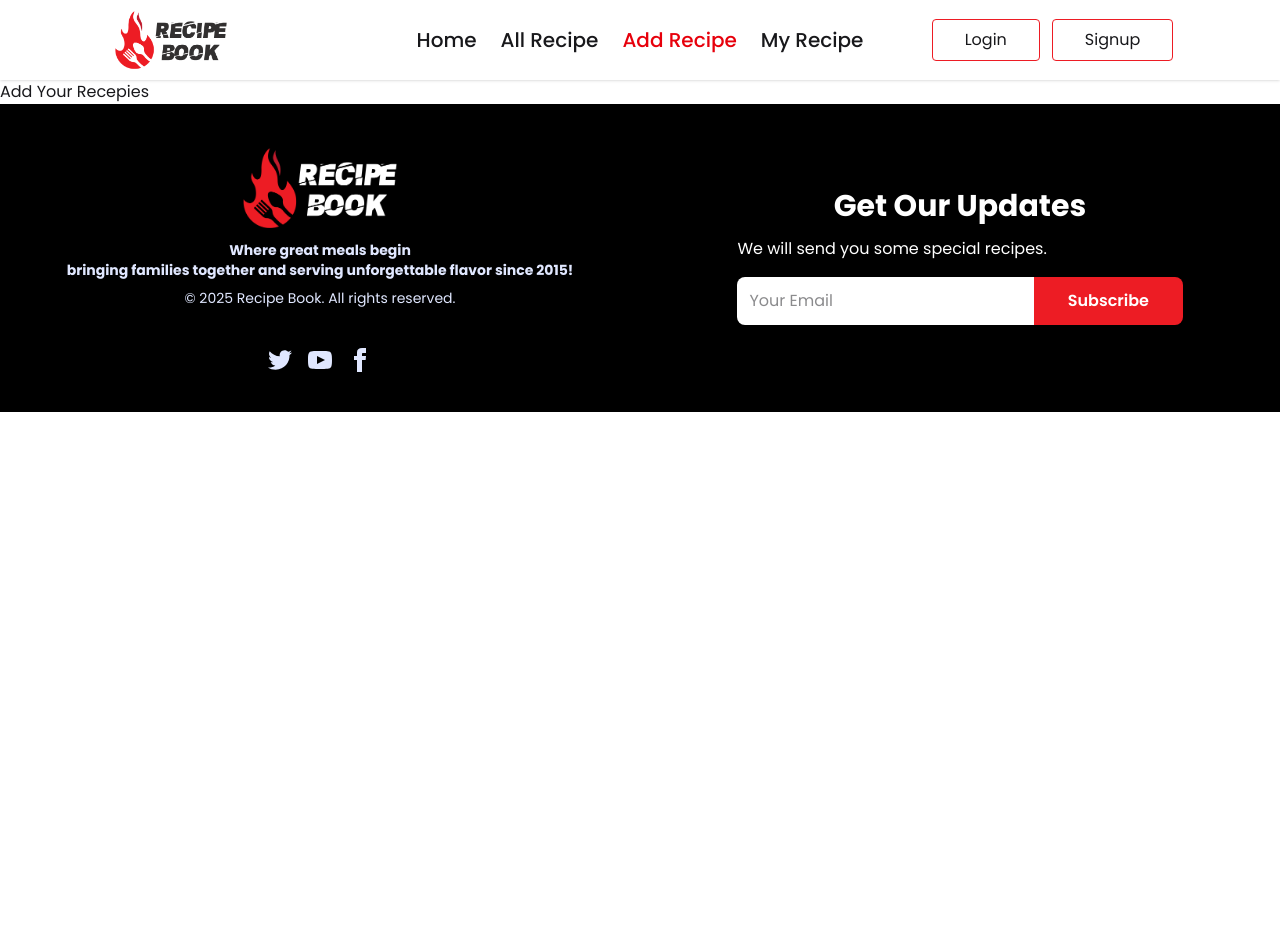
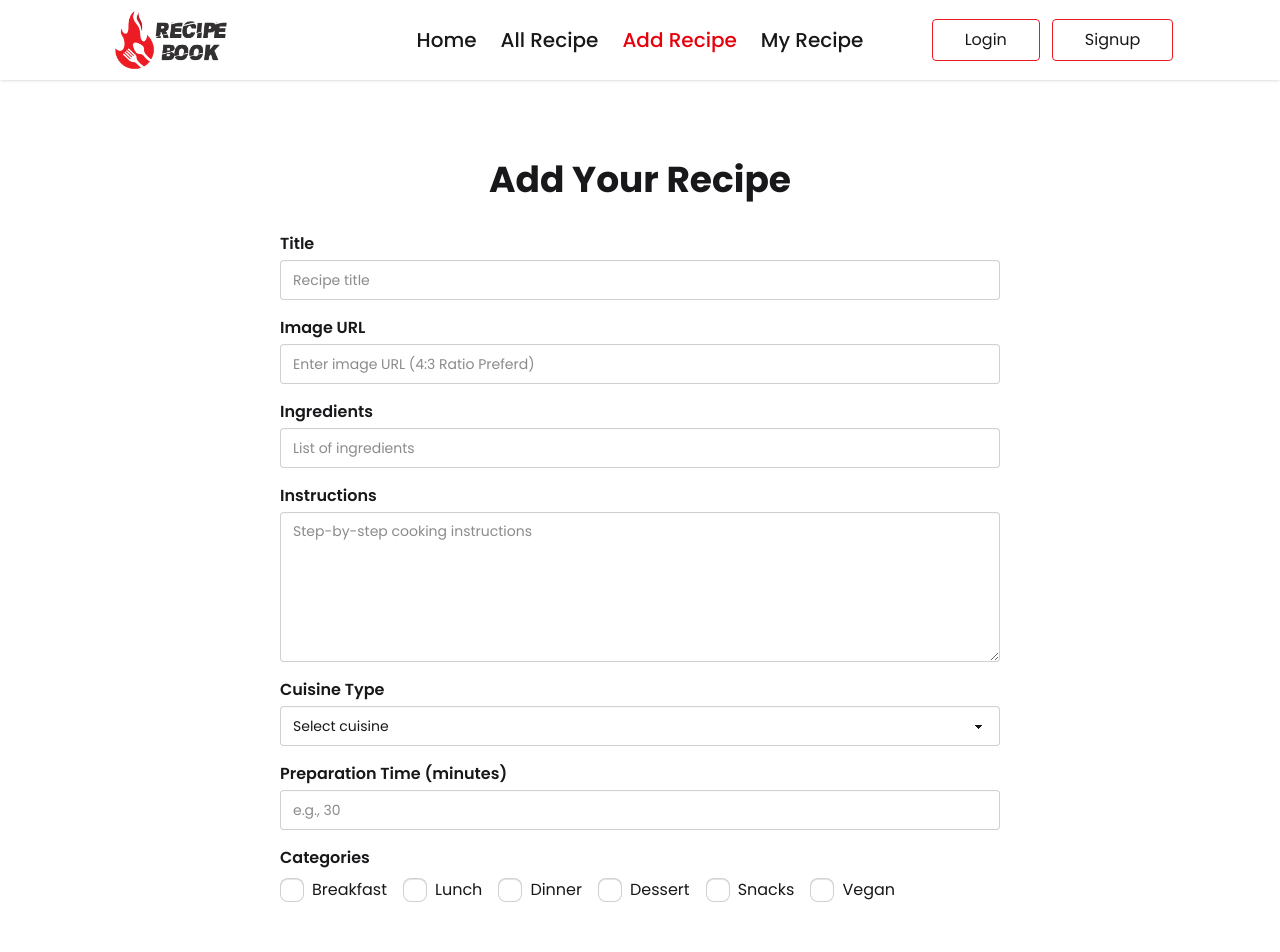
Before and after one commit to anik-siddiky/recipe-book-client, a React (Vite) app: page /add-recipes in a window 1280 px wide. Shown: the top 952 px of the page. Before the commit the page ends 800 px from the top, so only its background shows below. Built offline with nearby package versions, Linux system fonts and the light colour scheme.

Commit message:
added the add-recipe form and tracked all the form field

```diff
--- a/src/Components/Footer.jsx
+++ b/src/Components/Footer.jsx
@@ -4,7 +4,7 @@ import { Link } from 'react-router';
 
 const Footer = () => {
     return (
-        <div className='bg-black py-10 md:flex'>
+        <div className='bg-black py-20 md:py-28 md:flex'>
 
 
             <div className="footer footer-horizontal footer-center bg-black text-primary-content md:px-0 px-3">
--- a/src/Pages/AddRecipes.jsx
+++ b/src/Pages/AddRecipes.jsx
@@ -1,9 +1,116 @@
 import React from 'react';
 
 const AddRecipes = () => {
+
+    const handleAddRecipes = (e) => {
+        e.preventDefault();
+
+        const form = e.target;
+        const title = form.title.value;
+        const image = form.image.value;
+        const ingredients = form.ingredients.value;
+        const instructions = form.instructions.value;
+        const cuisineType = form.cuisineType.value;
+        const time = form.prepTime.value;
+        const categories = Array.from(form.querySelectorAll('input[name="categories"]:checked')).map(cb => cb.value);
+
+        console.log({ title, image, ingredients, instructions, cuisineType, time, categories });
+
+    }
+
     return (
-        <div>
-            Add Your Recepies
+        <div className="max-w-3xl mx-auto p-6 py-12 md:py-20">
+            <h2 className="md:text-4xl text-3xl font-bold md:mb-8 mb-6 text-center">Add Your Recipe</h2>
+            <form onSubmit={handleAddRecipes} className="space-y-4">
+
+                <div>
+                    <label className="block mb-1 font-semibold">Title</label>
+                    <input
+                        type="text"
+                        name="title"
+                        className="input input-bordered w-full"
+                        placeholder="Recipe title"
+                        required
+                    />
+                </div>
+
+                <div>
+                    <label className="block mb-1 font-semibold">Image URL</label>
+                    <input
+                        type="text"
+                        name="image"
+                        className="input input-bordered w-full"
+                        placeholder="Enter image URL (4:3 Ratio Preferd)"
+                        required
+                    />
+                </div>
+
+                <div>
+                    <label className="block mb-1 font-semibold">Ingredients</label>
+                    <input
+                        type="text"
+                        name="ingredients"
+                        className="input input-bordered w-full"
+                        placeholder="List of ingredients"
+                        required
+                    />
+                </div>
+
+                <div>
+                    <label className="block mb-1 font-semibold">Instructions</label>
+                    <textarea
+                        name="instructions"
+                        className="textarea textarea-bordered w-full min-h-[150px]"
+                        placeholder="Step-by-step cooking instructions"
+                        required
+                    ></textarea>
+                </div>
+
+                <div>
+                    <label className="block mb-1 font-semibold">Cuisine Type</label>
+                    <select name="cuisineType" className="select select-bordered w-full" required>
+                        <option value="">Select cuisine</option>
+                        <option value="Bangladeshi">Bangladeshi</option>
+                        <option value="Italian">Italian</option>
+                        <option value="Mexican">Mexican</option>
+                        <option value="Indian">Indian</option>
+                        <option value="Chinese">Chinese</option>
+                        <option value="Others">Others</option>
+                    </select>
+                </div>
+
+                <div>
+                    <label className="block mb-1 font-semibold">Preparation Time (minutes)</label>
+                    <input
+                        type="number"
+                        name="prepTime"
+                        className="input input-bordered w-full"
+                        min="1"
+                        placeholder="e.g., 30"
+                        required
+                    />
+                </div>
+
+                <div>
+                    <label className="block mb-2 font-semibold">Categories</label>
+                    <div className="flex flex-wrap gap-4">
+                        {["Breakfast", "Lunch", "Dinner", "Dessert", "Snacks", "Vegan"].map((category) => (
+                            <label key={category} className="flex items-center gap-2">
+                                <input type="checkbox" name="categories" value={category} className="checkbox" />
+                                <span>{category}</span>
+                            </label>
+                        ))}
+                    </div>
+                </div>
+
+                <input type="hidden" name="likeCount" value={0} />
+
+                <div className='mt-10 md:mt-16 mb-5 md:mb-14'>
+                    <button type="submit" className="btn bg-[#ED1C24] md:text-xl md:font-normal md:py-6 text-white w-full">
+                        Add Recipe
+                    </button>
+                </div>
+            </form>
         </div>
     );
 };
```
